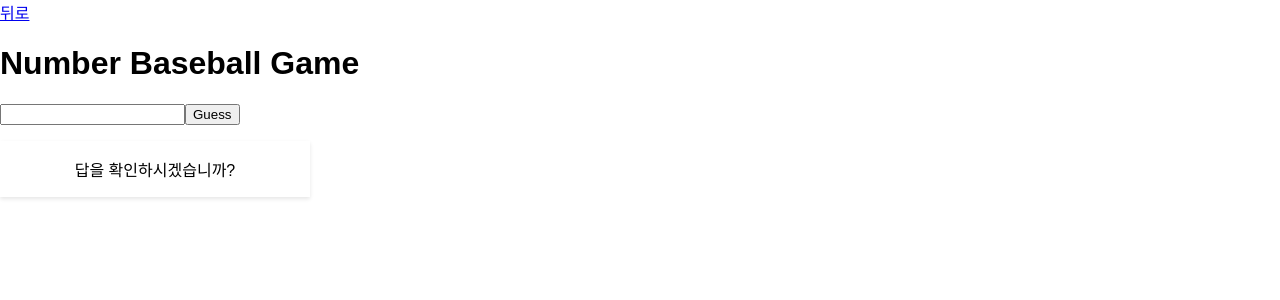
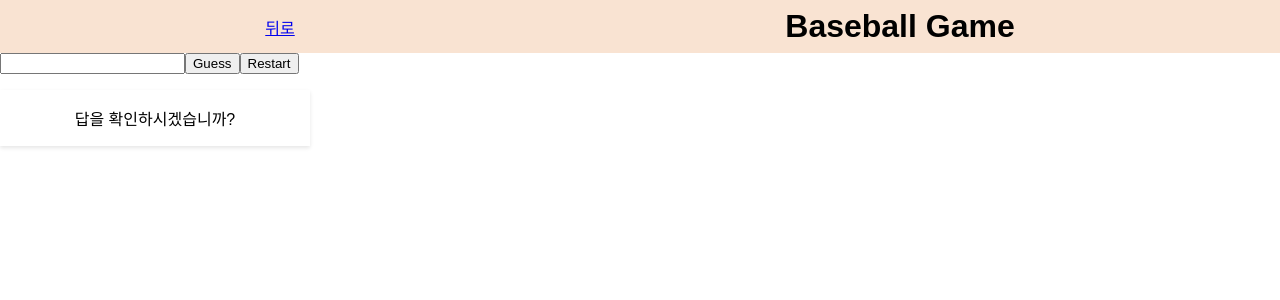
Before and after one commit to minju0809/React-Page, a React (Create React App) app: page /game/baseball in a window 1280 px wide. Shown: the top 300 px of the page. Built offline with nearby package versions, Linux system fonts and the light colour scheme.

Commit message:
야구게임 기능 추가

```diff
--- a/src/components/Game.jsx
+++ b/src/components/Game.jsx
@@ -4,11 +4,13 @@ import { Link } from "react-router-dom";
 const Game = () => {
   return (
     <div>
-      {/* 페이지로 돌아가기 위한 링크 */}
-      <Link to="/">홈으로 돌아가기</Link>
-      <br></br>
-      {/* 게임 페이지 내용 */}
-      <h2>게임 페이지</h2>
+      <header>
+        {/* 페이지로 돌아가기 위한 링크 */}
+        <Link to="/">홈으로</Link>
+        <br></br>
+        {/* 게임 페이지 내용 */}
+        <h2>게임</h2>
+      </header>
       <Link to="/game/baseball">Baseball</Link>
     </div>
   );
--- a/src/components/Game/Baseball.jsx
+++ b/src/components/Game/Baseball.jsx
@@ -9,13 +9,14 @@ const generateAnswer = () => {
       digits.push(randomDigit);
     }
   }
-  console.log(digits);
+  // console.log(digits);
   return digits.join("");
 };
 
 const Baseball = () => {
   const [answer, setAnswer] = useState(generateAnswer());
   const [guess, setGuess] = useState("");
+  const [attempts, setAttempts] = useState([]);
   const [result, setResult] = useState("");
   const [showAnswer, setShowAnswer] = useState(false);
 
@@ -41,12 +42,21 @@ const Baseball = () => {
     const { strike, ball } = checkGuess(guess, answer);
     setResult(`Strike: ${strike}, Ball: ${ball}`);
     setGuess("");
+    setAttempts((prevAttempts) => [
+      ...prevAttempts,
+      { guess, result: `Strike: ${strike}, Ball: ${ball}` },
+    ]);
 
     if (strike === 4) {
-      if (window.confirm("홈런! 게임을 다시 시작하시겠습니까?")) {
+      const homeRunMessage = `홈런! ${attempts.length + 1}번째 홈런입니다!`;
+      if (window.confirm(`${homeRunMessage} 게임을 다시 시작하시겠습니까?`)) {
         window.location.reload();
       }
     }
+  };
+
+  const handleRestart = () => {
+    window.location.reload();
   };
 
   const handleAnswerClick = () => {
@@ -55,8 +65,10 @@ const Baseball = () => {
 
   return (
     <div>
-      <Link to="/game">뒤로</Link>
-      <h1>Number Baseball Game</h1>
+      <header>
+        <Link to="/game">뒤로</Link>
+        <h1>Baseball Game</h1>
+      </header>
       <form onSubmit={handleSubmit}>
         <input
           type="text"
@@ -67,8 +79,14 @@ const Baseball = () => {
           required
         />
         <button type="submit">Guess</button>
+        <button type="button" onClick={handleRestart}>Restart</button>
       </form>
       <p>{result}</p>
+      <div>
+        {attempts.map((attempt, index) => (
+          <p key={index}>{`${index + 1}번째 시도: ${attempt.guess} - ${attempt.result}`}</p>
+        ))}
+      </div>
       <div className="product-card" onClick={handleAnswerClick}>
         <p>답을 확인하시겠습니까?</p>
         {showAnswer && <p>{answer}</p>}
```
